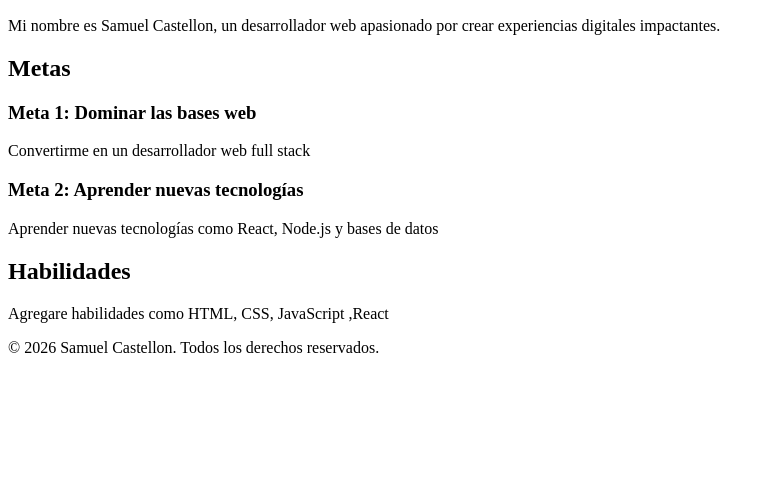
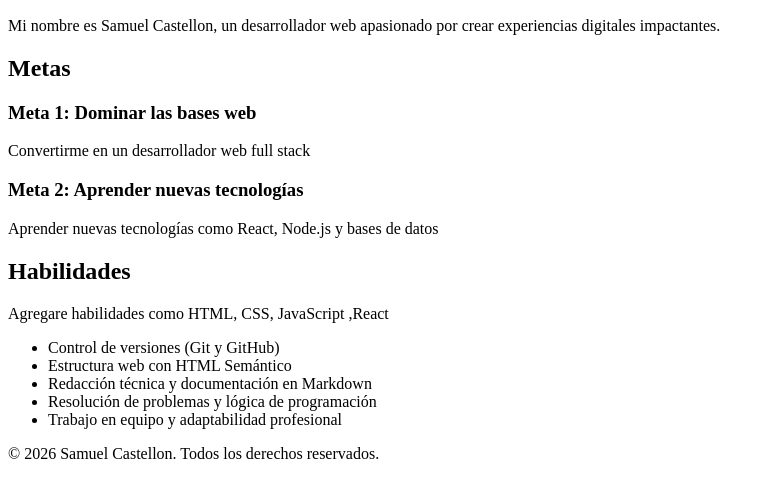
Before and after one commit to samuelcastellon468-blip/mi-portafolio, a plain HTML site: page index.html in a window 1280 px wide. Shown: the part 110-608 px from the top of the page, without its empty margins (0-771 px from the left). Drawn offline with Linux system fonts and the light colour scheme.

Commit message:
Crea página de presentación

```diff
--- a/index.html
+++ b/index.html
@@ -35,6 +35,13 @@
    <section id="Habilidades">
        <h2>Habilidades</h2>
        <p>Agregare habilidades como HTML, CSS, JavaScript ,React</p>
+       <ul>
+                <li>Control de versiones (Git y GitHub)</li>
+                <li>Estructura web con HTML Semántico</li>
+                <li>Redacción técnica y documentación en Markdown</li>
+                <li>Resolución de problemas y lógica de programación</li>
+                <li>Trabajo en equipo y adaptabilidad profesional</li>
+            </ul>
     </section>
  </main>
 
```
